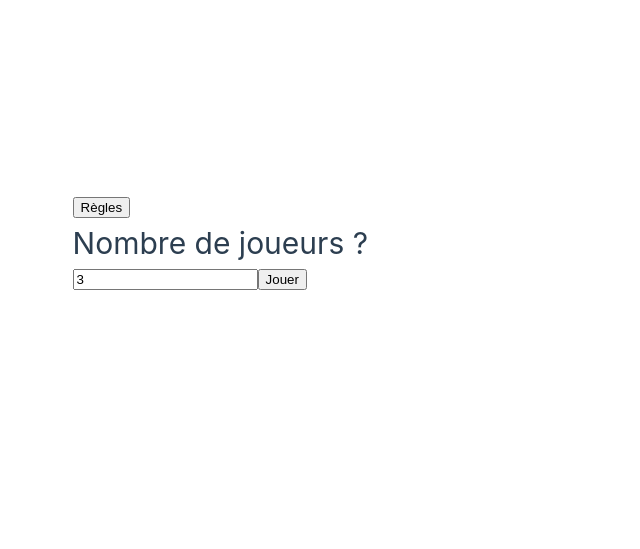
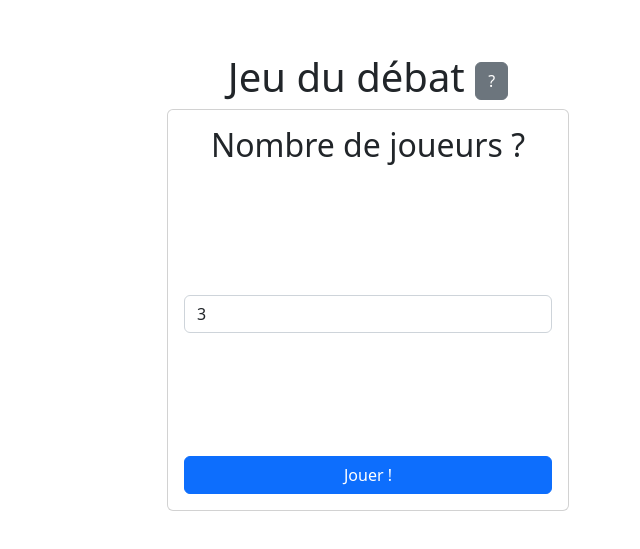
Before and after one commit to Seboran/tolstoi, a Vue app: page / in a window 1280 px wide. Shown: the part 157-706 px from the top of the page, without its empty margins (272-912 px from the left). Built offline with nearby package versions, Linux system fonts and the light colour scheme.

Commit message:
refonte visuelle

```diff
--- a/index.html
+++ b/index.html
@@ -10,4 +10,5 @@
     <div id="app"></div>
     <script type="module" src="/src/main.ts"></script>
   </body>
+
 </html>
--- a/package.json
+++ b/package.json
@@ -11,6 +11,7 @@
     "lint": "eslint . --ext .vue,.js,.jsx,.cjs,.mjs,.ts,.tsx,.cts,.mts --fix --ignore-path .gitignore"
   },
   "dependencies": {
+    "@popperjs/core": "^2.11.6",
     "bootstrap": "^5.2.2",
     "vue": "^3.2.38"
   },
--- a/src/App.vue
+++ b/src/App.vue
@@ -1,5 +1,7 @@
 <script setup lang="ts">
-import { ref } from "vue";
+import { onMounted, ref } from "vue";
+import { Tooltip } from "bootstrap";
+
 import StartScreen from "./components/StartScreen.vue";
 import GameRules from "./components/GameRules.vue";
 import ShowTheme from "./components/ShowTheme.vue";
@@ -31,42 +33,80 @@ function seeRules() {
 function endGame() {
   gameState.value = GameStates.End;
 }
+
+const rulesButton = ref(null);
+
+onMounted(() => {
+  new Tooltip(rulesButton.value);
+});
 </script>
 
 <template>
   <main>
-    <StartScreen
+    <header>
+      <h1>
+        Jeu du débat
+        <button
           v-if="gameState === GameStates.Start"
-      @start="startGame"
-      @rules="seeRules"
+          id="rules-button"
+          class="btn btn-secondary btn-circle"
+          ref="rulesButton"
+          @click="seeRules"
+          type="button"
+          data-toggle="tooltip"
+          data-placement="top"
+        >
+          ?
+        </button>
+      </h1>
+    </header>
+    <div class="card">
+      <div class="content card-body">
+        <StartScreen v-if="gameState === GameStates.Start" @start="startGame" />
+        <GameRules
+          v-if="gameState === GameStates.Rules"
+          @quit="backMainScreen"
         />
-    <GameRules v-if="gameState === GameStates.Rules" @quit="backMainScreen" />
         <ShowTheme
           v-if="gameState === GameStates.Reveal"
           :number-players="numberPlayers"
           @quit="endGame"
         />
-    <EndScreen v-if="gameState === GameStates.End" @replay="backMainScreen" />
+        <EndScreen
+          v-if="gameState === GameStates.End"
+          @replay="backMainScreen"
+        />
+      </div>
+    </div>
   </main>
 </template>
 
 <style scoped>
-header {
-  line-height: 1.5;
-}
-
 .logo {
   display: block;
   margin: 0 auto 2rem;
 }
 
 header {
-  display: flex;
-  place-items: center;
-  padding-right: calc(var(--section-gap) / 2);
+  text-align: center;
+  width: 100%;
 }
 
-.logo {
-  margin: 0 2rem 0 0;
+main {
+  position: fixed;
+  top: 50%;
+  left: 50%;
+  transform: translate(-50%, -50%);
+  height: 400px;
+  padding: 10px;
+}
+
+.content {
+  height: 400px !important;
+  width: 400px !important;
+  display: flex;
+  flex-direction: column;
+  justify-content: space-between;
+  align-items: center;
 }
 </style>
--- a/src/assets/base.css
+++ /dev/null
@@ -1,74 +0,0 @@
-/* color palette from <https://github.com/vuejs/theme> */
-:root {
-  --vt-c-white: #ffffff;
-  --vt-c-white-soft: #f8f8f8;
-  --vt-c-white-mute: #f2f2f2;
-
-  --vt-c-black: #181818;
-  --vt-c-black-soft: #222222;
-  --vt-c-black-mute: #282828;
-
-  --vt-c-indigo: #2c3e50;
-
-  --vt-c-divider-light-1: rgba(60, 60, 60, 0.29);
-  --vt-c-divider-light-2: rgba(60, 60, 60, 0.12);
-  --vt-c-divider-dark-1: rgba(84, 84, 84, 0.65);
-  --vt-c-divider-dark-2: rgba(84, 84, 84, 0.48);
-
-  --vt-c-text-light-1: var(--vt-c-indigo);
-  --vt-c-text-light-2: rgba(60, 60, 60, 0.66);
-  --vt-c-text-dark-1: var(--vt-c-white);
-  --vt-c-text-dark-2: rgba(235, 235, 235, 0.64);
-}
-
-/* semantic color variables for this project */
-:root {
-  --color-background: var(--vt-c-white);
-  --color-background-soft: var(--vt-c-white-soft);
-  --color-background-mute: var(--vt-c-white-mute);
-
-  --color-border: var(--vt-c-divider-light-2);
-  --color-border-hover: var(--vt-c-divider-light-1);
-
-  --color-heading: var(--vt-c-text-light-1);
-  --color-text: var(--vt-c-text-light-1);
-
-  --section-gap: 160px;
-}
-
-@media (prefers-color-scheme: dark) {
-  :root {
-    --color-background: var(--vt-c-black);
-    --color-background-soft: var(--vt-c-black-soft);
-    --color-background-mute: var(--vt-c-black-mute);
-
-    --color-border: var(--vt-c-divider-dark-2);
-    --color-border-hover: var(--vt-c-divider-dark-1);
-
-    --color-heading: var(--vt-c-text-dark-1);
-    --color-text: var(--vt-c-text-dark-2);
-  }
-}
-
-*,
-*::before,
-*::after {
-  box-sizing: border-box;
-  margin: 0;
-  position: relative;
-  font-weight: normal;
-}
-
-body {
-  min-height: 100vh;
-  color: var(--color-text);
-  background: var(--color-background);
-  transition: color 0.5s, background-color 0.5s;
-  line-height: 1.6;
-  font-family: Inter, -apple-system, BlinkMacSystemFont, 'Segoe UI', Roboto, Oxygen, Ubuntu,
-    Cantarell, 'Fira Sans', 'Droid Sans', 'Helvetica Neue', sans-serif;
-  font-size: 15px;
-  text-rendering: optimizeLegibility;
-  -webkit-font-smoothing: antialiased;
-  -moz-osx-font-smoothing: grayscale;
-}
--- a/src/assets/main.css
+++ /dev/null
@@ -1,35 +0,0 @@
-@import "./base.css";
-
-#app {
-  max-width: 1280px;
-  margin: 0 auto;
-  padding: 2rem;
-
-  font-weight: normal;
-}
-
-a,
-.green {
-  text-decoration: none;
-  color: hsla(160, 100%, 37%, 1);
-  transition: 0.4s;
-}
-
-@media (hover: hover) {
-  a:hover {
-    background-color: hsla(160, 100%, 37%, 0.2);
-  }
-}
-
-@media (min-width: 1024px) {
-  body {
-    display: flex;
-    place-items: center;
-  }
-
-  #app {
-    display: grid;
-    grid-template-columns: 1fr 1fr;
-    padding: 0 2rem;
-  }
-}
--- a/src/components/EndScreen.vue
+++ b/src/components/EndScreen.vue
@@ -3,6 +3,9 @@ const emits = defineEmits<{ (e: "replay"): void }>();
 </script>
 
 <template>
-  <h1>Débattez !</h1>
-  <button @click="emits('replay')">Rejouer ?</button>
+  <div><!-- empty div --></div>
+  <h2>Débattez !</h2>
+  <button class="btn btn-primary w-100" @click="emits('replay')">
+    Rejouer ?
+  </button>
 </template>
--- a/src/components/GameRules.vue
+++ b/src/components/GameRules.vue
@@ -5,6 +5,13 @@ const emit = defineEmits<{
 </script>
 
 <template>
-  Blblablabla Règles
-  <button @click="emit('quit')">OK !</button>
+  <h2>Bienvenu sur le jeu du débat !</h2>
+  <p>
+    Dans ce jeu, tout le monde doit discuter autour d'un débat, mais une
+    personne parmi vous ne connait pas le sujet. <br />
+    Pour ceux qui connaissent le sujet, il s'agit de trouver la personne qui ne
+    connaît pas le sujet. <br />
+    Pour celle qui ne connaît pas le sujet, il faut deviner le sujet. <br />
+  </p>
+  <button class="btn btn-primary w-100" @click="emit('quit')">OK !</button>
 </template>
--- a/src/components/ShowTheme.vue
+++ b/src/components/ShowTheme.vue
@@ -36,7 +36,7 @@ onMounted(() => (randomPlayer.value = getRandomInt()));
 </script>
 
 <template>
-  <h1>Le thème est</h1>
+  <h2>Le thème est</h2>
   <ShowThemeButton :msg="displayedMessage" v-model:show="show"/>
   <button class="btn btn-secondary w-100" @click="nextPlayer">Suivant-e</button>
 </template>
--- a/src/components/StartScreen.vue
+++ b/src/components/StartScreen.vue
@@ -3,16 +3,16 @@ import { ref } from "vue";
 
 const emit = defineEmits<{
   (e: "start", value: number): void;
-  (e: "rules"): void;
 }>();
 const numberPlayers = ref(3);
 </script>
 
 <template>
   <div>
-    <button @click="emit('rules')">Règles</button>
-    <h1>Nombre de joueurs ?</h1>
-    <input v-model="numberPlayers" />
-    <button @click="emit('start', numberPlayers)">Jouer</button>
+    <h2>Nombre de joueurs ?</h2>
   </div>
+  <input class="form-control" v-model="numberPlayers" />
+  <button class="btn btn-primary w-100" @click="emit('start', numberPlayers)">
+    Jouer !
+  </button>
 </template>
--- a/src/main.ts
+++ b/src/main.ts
@@ -1,6 +1,6 @@
 import { createApp } from "vue";
 import App from "./App.vue";
-
-import "./assets/main.css";
+import "bootstrap/dist/css/bootstrap.min.css";
+import "bootstrap";
 
 createApp(App).mount("#app");
```
Also changed, not shown: 1 other file (tests, documents, lock files or other folders). Lines whose indentation alone changed are shown as unchanged.
